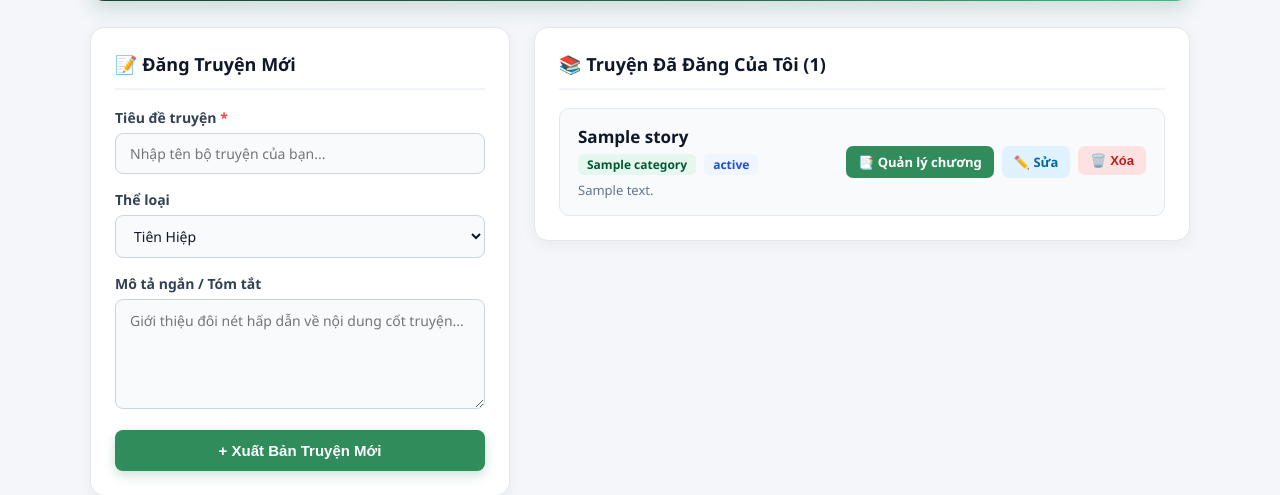
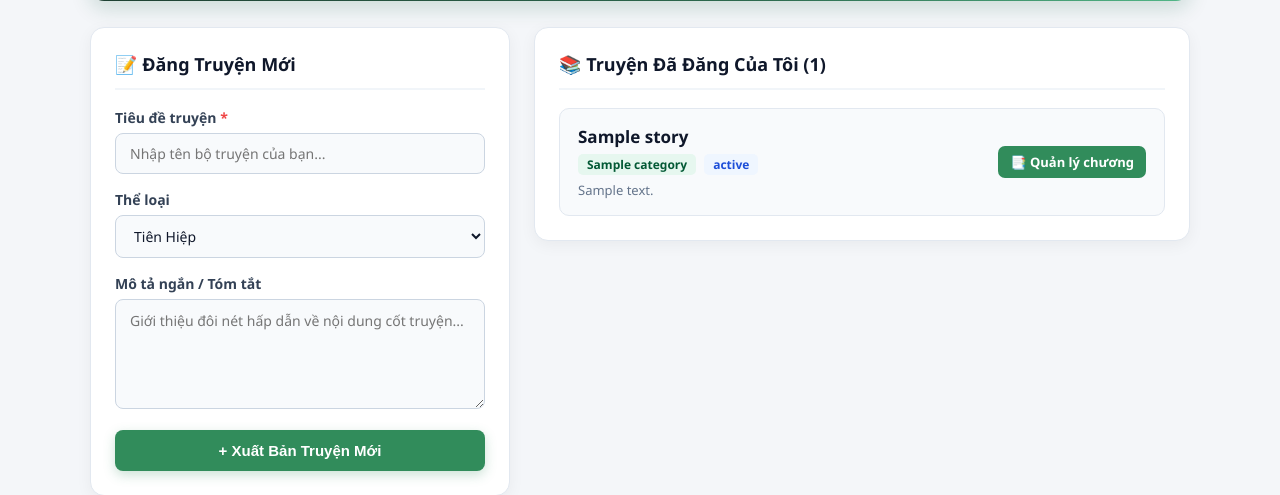
Before and after one commit to moclanngoc83-sudo/node-aws-demo, a Node server app: template views/author.ejs in a window 1280 px wide. Shown: the part 200-695 px from the top of the page. Run offline with Node 20, Linux system fonts and the light colour scheme; the template is opened without the code that fills it: most values are stand-ins (such as "Sample title", 1, 10 or a date in 2020); some libraries are stand-ins or nearby versions.

Commit message:
Remove edit and delete story buttons from author.ejs

```diff
--- a/views/author.ejs
+++ b/views/author.ejs
@@ -374,12 +374,6 @@
                                     <a href="/author/story/<%= story.id %>" class="btn-action btn-chapters">
                                         📑 Quản lý chương
                                     </a>
-                                    <a href="/author/edit-story/<%= story.id %>" class="btn-action btn-edit">
-                                        ✏️ Sửa
-                                    </a>
-                                    <form method="POST" action="/author/delete-story/<%= story.id %>" style="margin: 0;" onsubmit="return confirm('Bạn có chắc muốn xóa bộ truyện này cùng toàn bộ các chương không?');">
-                                        <button type="submit" class="btn-action btn-del">🗑️ Xóa</button>
-                                    </form>
                                 </div>
                             </div>
                         <% }) %>
```
